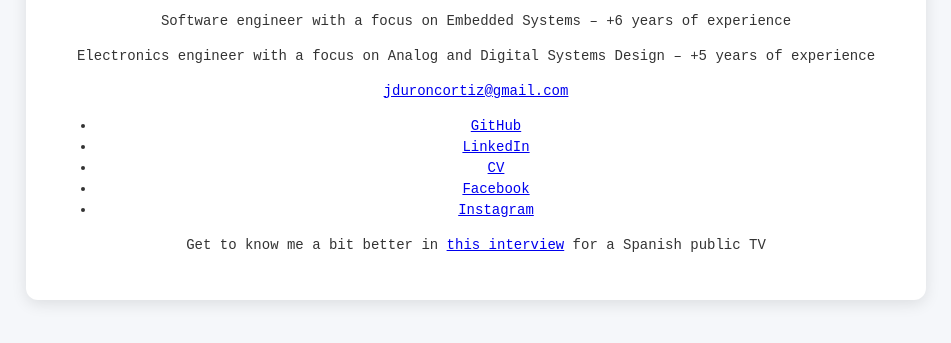
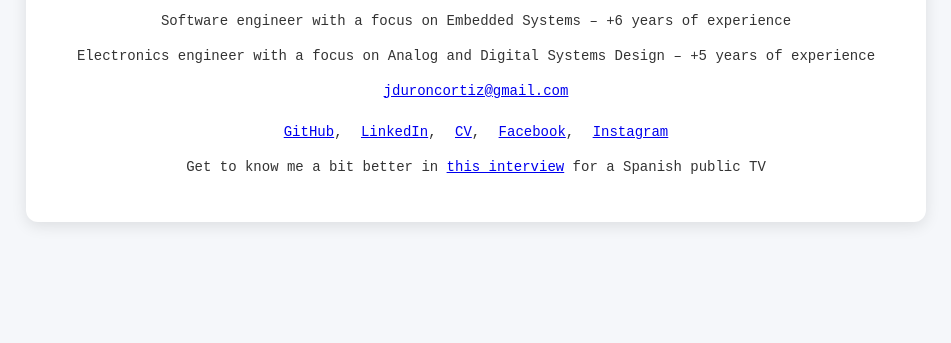
Before and after one commit to Jduroncortiz/jduroncortiz.github.io, a plain HTML site: page index.html in a window 1280 px wide. Shown: the part 213-556 px from the top of the page, without its empty margins (164-1115 px from the left). Drawn offline with Linux system fonts and the light colour scheme.

Commit message:
Update style.css

```diff
--- a/style.css
+++ b/style.css
@@ -92,19 +92,20 @@ body.fade-out {
 }
 
 /* ====== Homepage Specific ====== */
-.homepage-links ul {
+.homepage-links{
   margin: 20px 0 0;
   padding: 0;
+  text-align: center;
 }
-.homepage-links ul li {
+.homepage-links li {
   list-style-type: none;
   display: inline;
   margin: 0 5px;
 }
-.homepage-links ul li:after {
+.homepage-links li:after {
   content: ", ";
 }
-.homepage-links ul li:last-child:after {
+.homepage-links li:last-child:after {
   content: "";
 }
 
```
